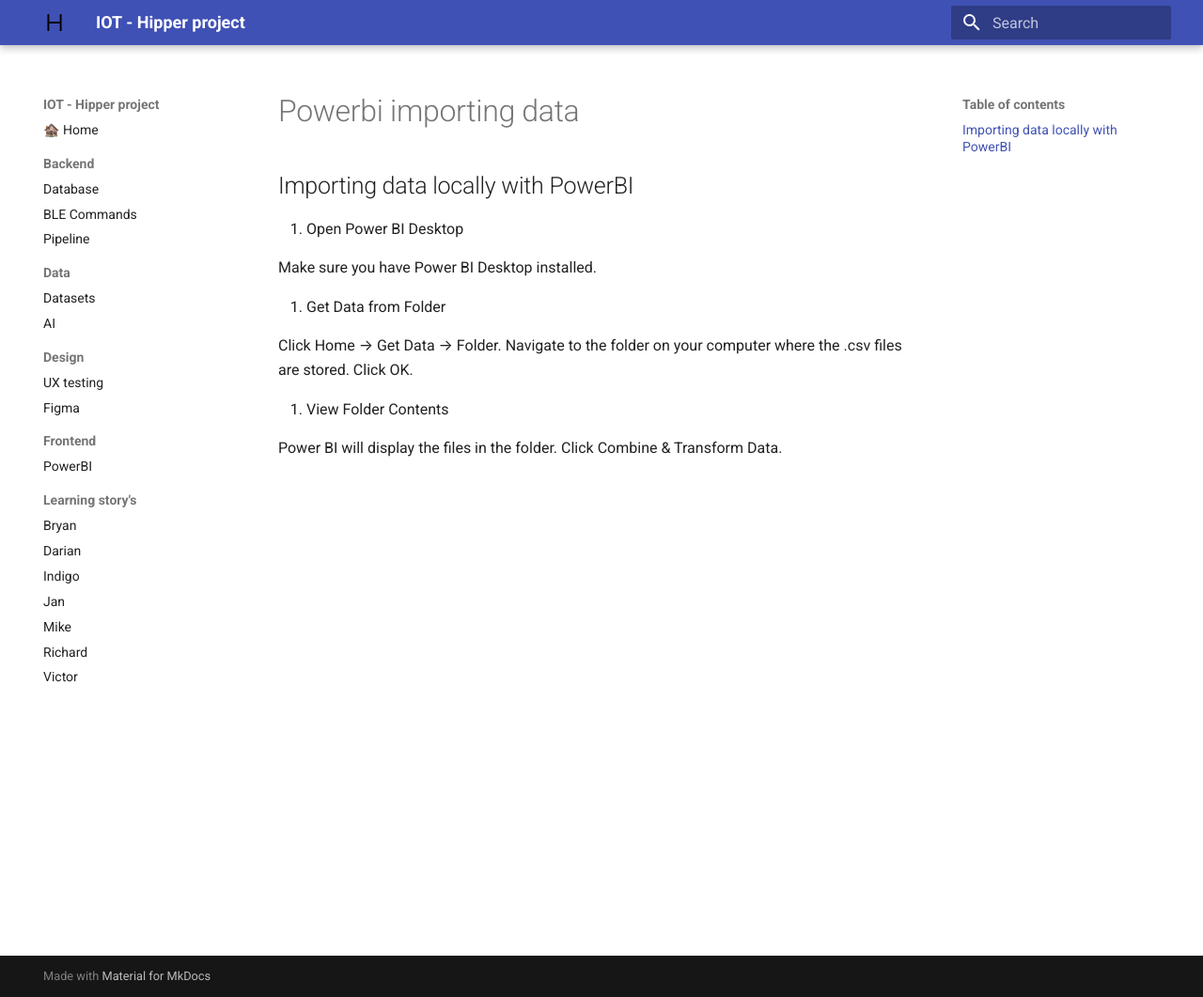
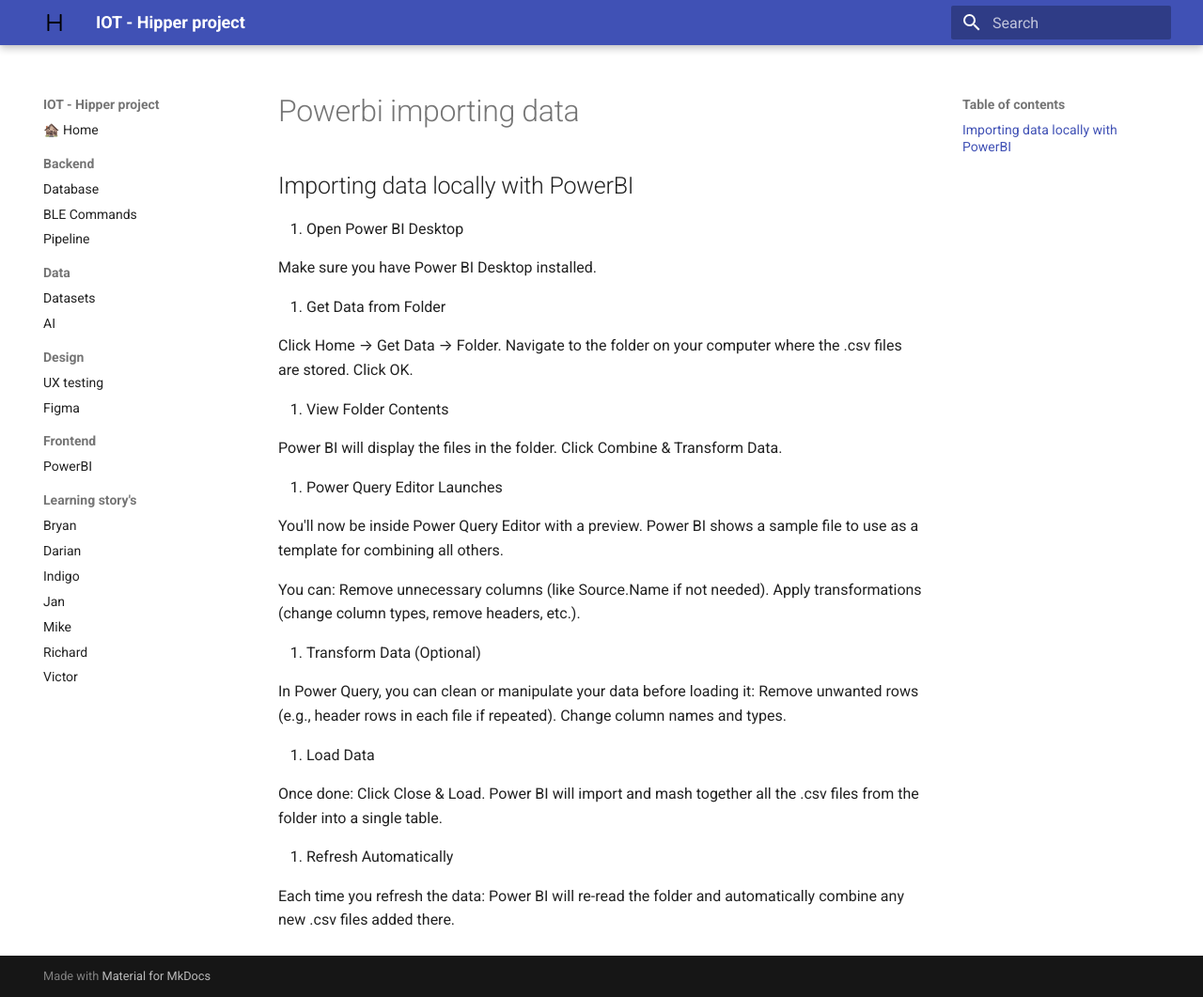
Before and after one commit to Vic-Warden/Digital-Life-Hipper-Monitoring, an MkDocs documentation site: the page built from docs/design/powerbi-importing-data.md, in a window 1280 px wide and 1061 px high. Shown: the whole window at 94% size. Built offline with MkDocs 1.6.1 and Material for MkDocs 9.7.7, drawn with Linux system fonts in a browser that asks for light colours.

Commit message:
last steps to importing data - powerbi

```diff
--- a/docs/design/powerbi-importing-data.md
+++ b/docs/design/powerbi-importing-data.md
@@ -14,3 +14,29 @@
 
 Power BI will display the files in the folder.
 Click Combine & Transform Data.
+
+4. Power Query Editor Launches
+
+You'll now be inside Power Query Editor with a preview.
+Power BI shows a sample file to use as a template for combining all others.
+
+You can:
+Remove unnecessary columns (like Source.Name if not needed).
+Apply transformations (change column types, remove headers, etc.).
+
+5. Transform Data (Optional)
+
+In Power Query, you can clean or manipulate your data before loading it:
+Remove unwanted rows (e.g., header rows in each file if repeated).
+Change column names and types.
+
+6. Load Data
+
+Once done:
+Click Close & Load.
+Power BI will import and mash together all the .csv files from the folder into a single table.
+
+7. Refresh Automatically
+
+Each time you refresh the data:
+Power BI will re-read the folder and automatically combine any new .csv files added there.
```
